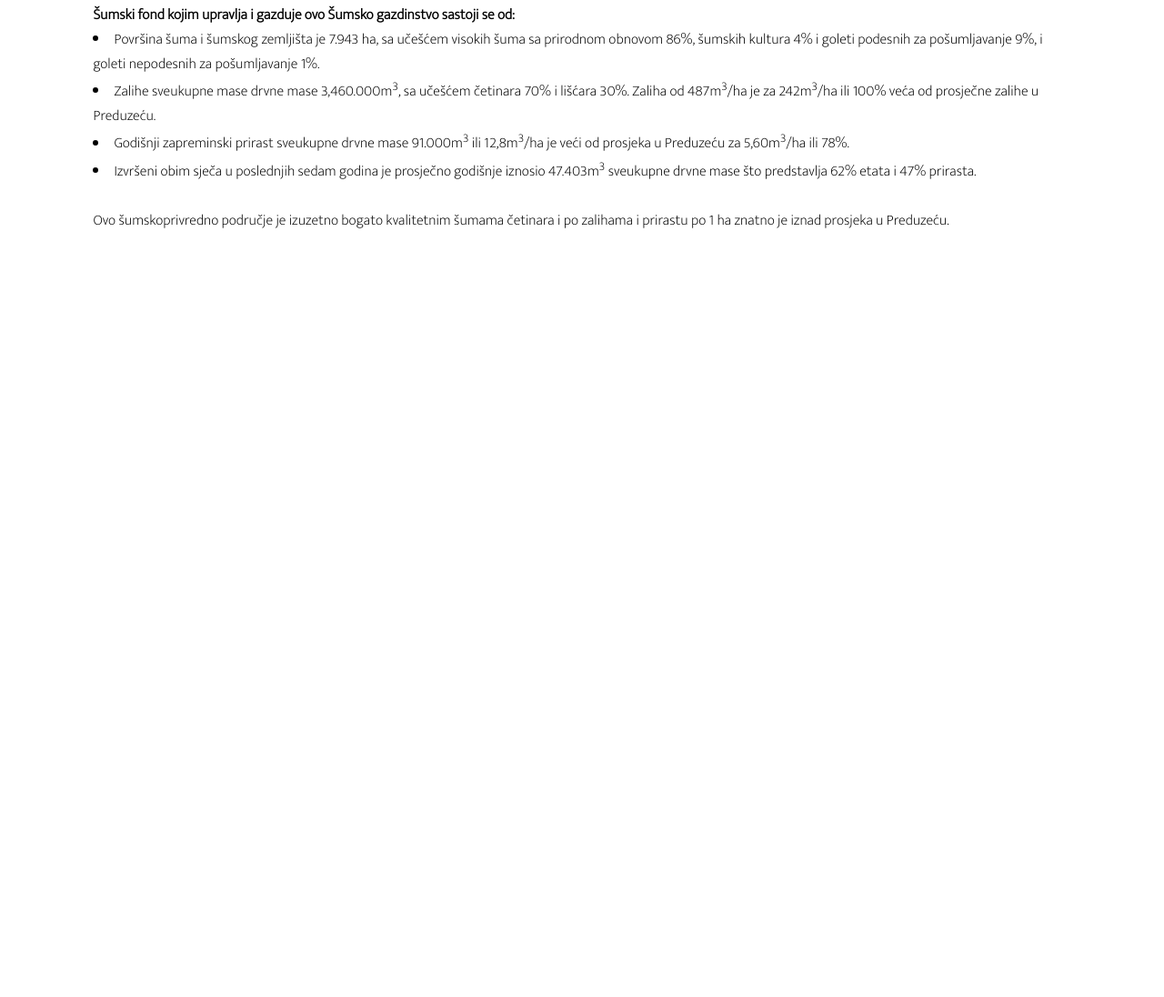
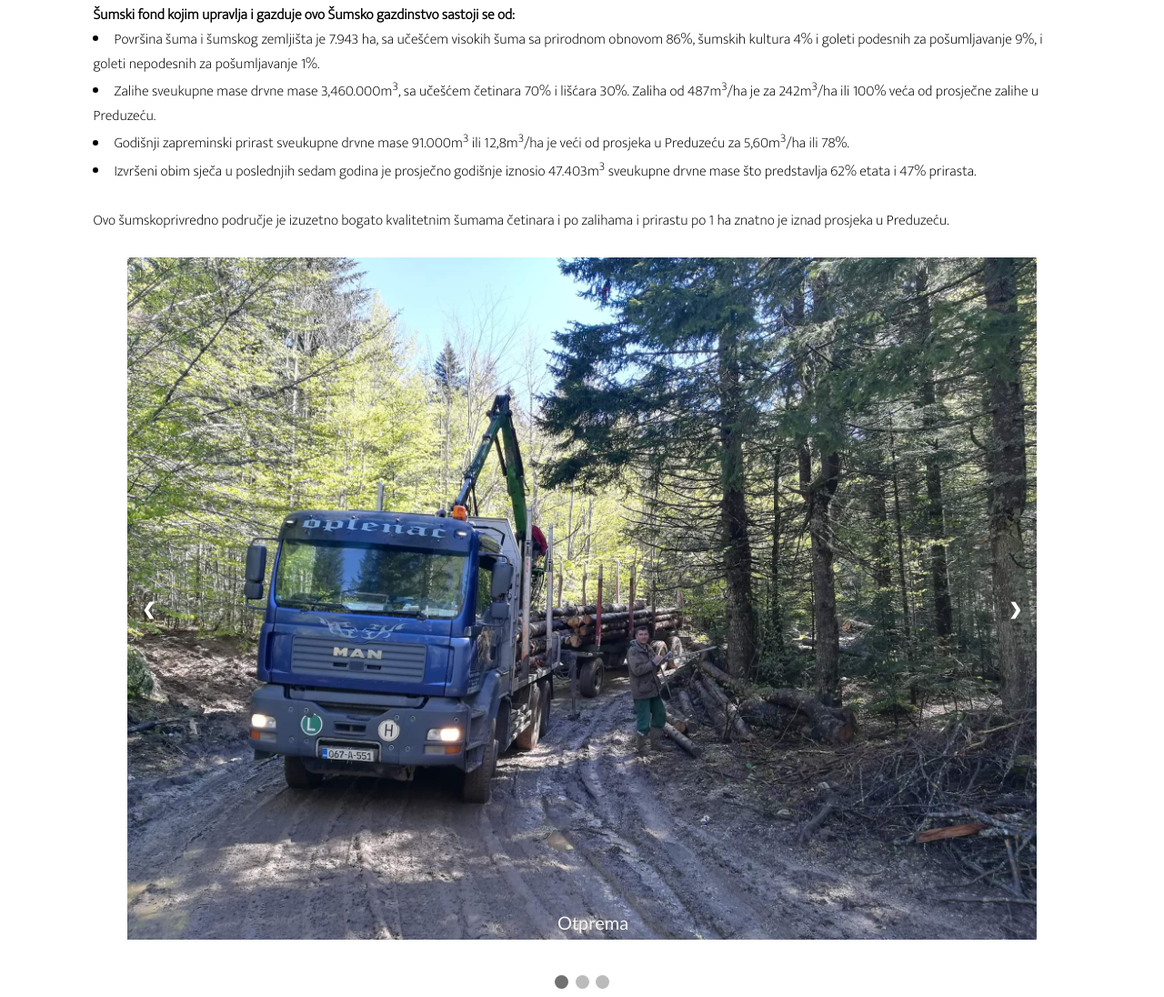
Before and after one commit to ratkos0/vjezbe, a plain HTML site: page nav/zanimljivosti.html in a window 1280 px wide. Shown: the part 448-1544 px from the top of the page at 91% size. Before the commit the page ends 800 px from the top, so only its background shows below. Drawn offline with Linux system fonts and the light colour scheme.

Commit message:
dodavanje slajda

```diff
--- a/nav/donas_style.css
+++ b/nav/donas_style.css
@@ -51,3 +51,7 @@ nav ul li a:hoover{
     padding-top: 5%;
     border-bottom: dotted;
 }
+.navbar aside{
+    padding-left: 3%;
+    font-family: 'Gill Sans', 'Gill Sans MT', Calibri, 'Trebuchet MS', sans-serif;
+}
--- /dev/null
+++ b/nav/zanim_fun.js
@@ -0,0 +1,28 @@
+let slideIndex = 1;
+showSlides(slideIndex);
+
+// Kontrole (strelice)
+function plusSlides(n) {
+  showSlides(slideIndex += n);
+}
+
+// Kontrole slike
+function currentSlide(n) {
+  showSlides(slideIndex = n);
+}
+
+function showSlides(n) {
+  let i;
+  let slides = document.getElementsByClassName("Slajdovi");
+  let dots = document.getElementsByClassName("dot");
+  if (n > slides.length) {slideIndex = 1}
+  if (n < 1) {slideIndex = slides.length}
+  for (i = 0; i < slides.length; i++) {
+    slides[i].style.display = "none";
+  }
+  for (i = 0; i < dots.length; i++) {
+    dots[i].className = dots[i].className.replace(" active", "");
+  }
+  slides[slideIndex-1].style.display = "block";
+  dots[slideIndex-1].className += " active";
+}
--- a/nav/zanim_style.css
+++ b/nav/zanim_style.css
@@ -69,6 +69,77 @@ nav ul li a:hoover{
     font-size: large;
     padding-top: 2%;
 }
-.text{
+.text1{
     padding-top: 3%;
 }
+.navbar aside{
+    padding-left: 3%;
+    font-family: 'Gill Sans', 'Gill Sans MT', Calibri, 'Trebuchet MS', sans-serif;
+}
+/*
+CSS za slajdove
+*/
+.images{
+max-width: 1000px;
+  position: relative;
+  margin: auto;
+}
+.Slajdovi {
+    display: none;
+  }
+  .prev, .next {
+    cursor: pointer;
+    position: absolute;
+    top: 50%;
+    width: auto;
+    margin-top: -22px;
+    padding: 16px;
+    color: white;
+    font-weight: bold;
+    font-size: 18px;
+    transition: 0.6s ease;
+    border-radius: 0 3px 3px 0;
+    user-select: none;
+  }
+  .next {
+    right: 0;
+    border-radius: 3px 0 0 3px;
+  }
+  .text {
+    color: #f2f2f2;
+    font-size: 20px;
+    padding: 8px 12px;
+    position: absolute;
+    bottom: 8px;
+    width: 100%;
+    text-align: center;
+    font-family: 'Gill Sans', 'Gill Sans MT', Calibri, 'Trebuchet MS', sans-serif;
+  }
+  .numbertext {
+    color: #f2f2f2;
+    font-size: 12px;
+    padding: 8px 12px;
+    position: absolute;
+    top: 0;
+  }
+  .dot {
+    cursor: pointer;
+    height: 15px;
+    width: 15px;
+    margin: 0 2px;
+    background-color: #bbb;
+    border-radius: 50%;
+    display: inline-block;
+    transition: background-color 0.6s ease;
+  }
+  .active, .dot:hover {
+    background-color: #717171;
+  }
+  .fade {
+    animation-name: fade;
+    animation-duration: 1.5s;
+  }
+  @keyframes fade {
+    from {opacity: .4}
+    to {opacity: 1}
+  }
--- a/nav/zanimljivosti.html
+++ b/nav/zanimljivosti.html
@@ -12,6 +12,7 @@
     <div class="container">
         <div class="navbar">
           <img src="/img/logo.png" class="logo" title="Klekovaca Potoci"/>
+          <aside>SUMSKO GAZDINSTVO KLEKOVACA POTOCI</aside>
           <nav>
             <ul>
               <li><a href="/index.html">Pocetna</a></li>
@@ -22,7 +23,7 @@
           <img src="/img/menu.png" class="menu-icon" />
         </div>
         <h1 class="title">JAVNO PREDUZECE SUMARSTVA<br> REPUBLIKE SRPSKE<br>SUMSKO GAZDINSTVO<br>KLEKOVACA-POTOCI</h1>
-        <div class="text">
+        <div class="text1">
              Šumsko gazdinstvo
              "Klekovača-Potoci" upravlja i gazduje sa šumama i šumskim
              zemljištem na "Drvarskom" šumskoprivrednom području, odnosno
@@ -57,5 +58,38 @@
                     šumama četinara i po zalihama i prirastu po 1 ha znatno je iznad
                     prosjeka u Preduzeću.
         </div>
+
+      <br>
+      <div class='images'>
+        <div class="Slajdovi fade">
+          <div class="numbertext">1 / 3</div>
+          <img src="/img/otprema.jpg" style="width:100%">
+          <div class="text">Otprema</div>
+        </div>
+
+        <div class="Slajdovi fade">
+          <div class="numbertext">2 / 3</div>
+          <img src="/img/st-uprava.jpg" style="width:100%">
+          <div class="text">Stara uprava</div>
+        </div>
+
+        <div class="Slajdovi fade">
+          <div class="numbertext">3 / 3</div>
+          <img src="/img/uprava.jpg" style="width:100%">
+          <div class="text">Nova uprava</div>
+        </div>
+
+        <!-- Upravljanje -->
+        <a class="prev" onclick="plusSlides(-1)">&#10094;</a>
+        <a class="next" onclick="plusSlides(1)">&#10095;</a>
+      </div>
+      <br>
+      <div style="text-align:center">
+        <span class="dot" onclick="currentSlide(1)"></span>
+        <span class="dot" onclick="currentSlide(2)"></span>
+        <span class="dot" onclick="currentSlide(3)"></span>
+      </div>
+      </div>
+      <script src="/nav/zanim_fun.js"></script>
 </body>
 </html>
```
Also changed, not shown: nav/donas_index.html (+1 -0 lines), img/otprema.jpg (added), img/st-uprava.jpg (added), img/uprava.jpg (added).
